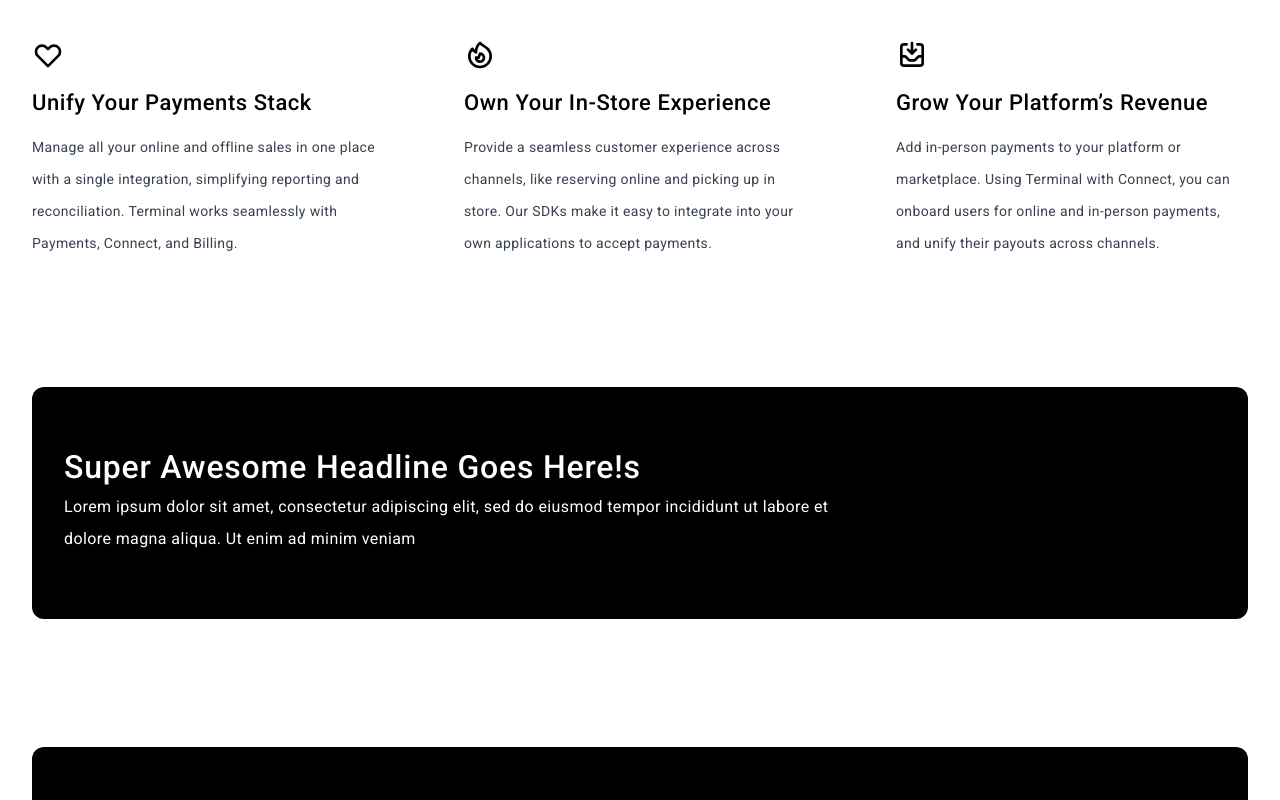
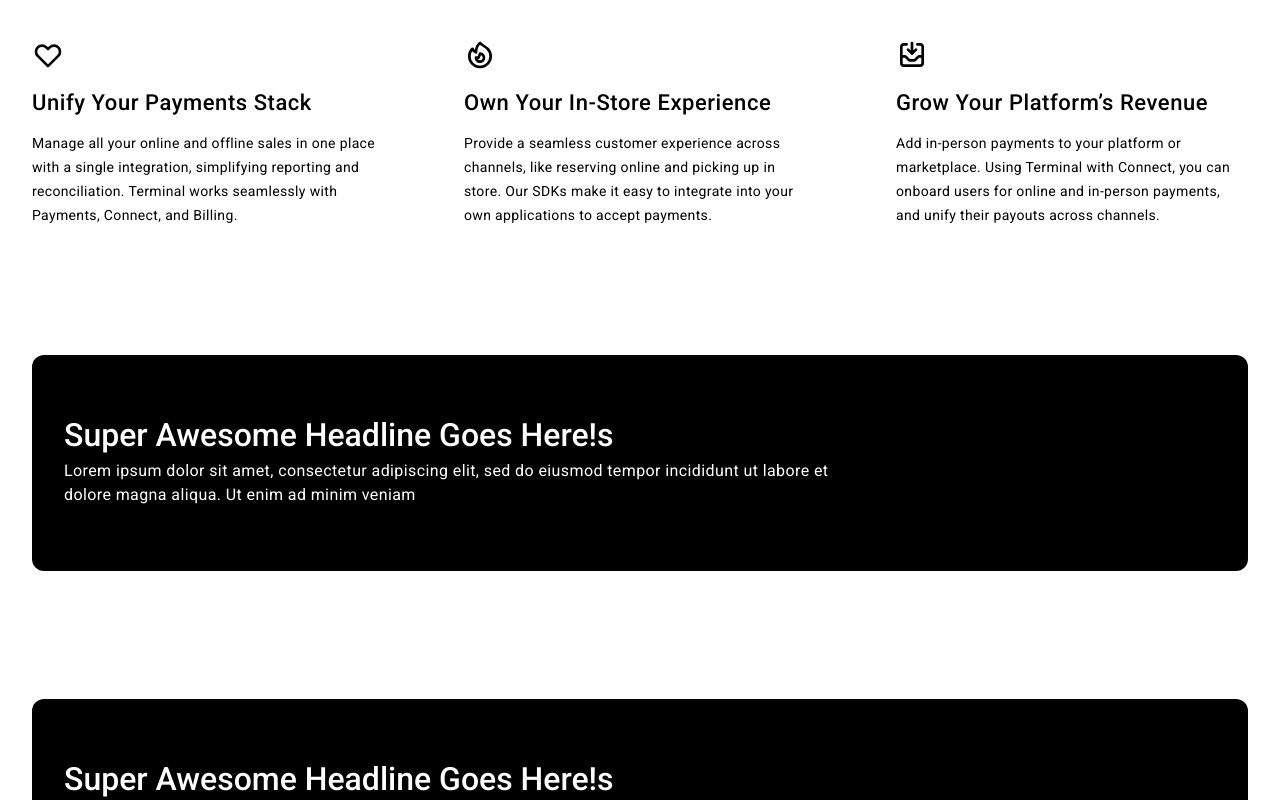
Before and after one commit to iamwillcode/agentwebb, a Next.js app: page / in a window 1280 px wide. Shown: the part 860-1660 px from the top of the page. Built offline with nearby package versions, Linux system fonts and the light colour scheme.

Commit message:
updated font weight

```diff
--- a/styles/globals.css
+++ b/styles/globals.css
@@ -36,7 +36,7 @@
     @apply text-[2.25rem] leading-10 font-extrabold tracking-normal capitalize
   }
   .headline-large {
-    @apply text-[2rem] leading-8 tracking-wide font-medium
+    @apply text-[2rem] leading-8 tracking-normal font-medium
   }
   .headline-medium {
     @apply text-[1.5rem] leading-8 tracking-wide font-medium
@@ -63,12 +63,12 @@
     @apply text-[0.688rem] leading-6 tracking-wide
   }
   .body-large {
-    @apply text-base leading-8 text-gray-700 tracking-wide
+    @apply text-base leading-6 tracking-wide
   }
   .body-medium {
-    @apply text-sm leading-8 text-gray-700 tracking-wide
+    @apply text-sm leading-6 tracking-wide
   }
   .body-small {
-    @apply text-xs leading-6 text-gray-700 tracking-wide
+    @apply text-xs leading-6 tracking-wide
   }
 }
```
